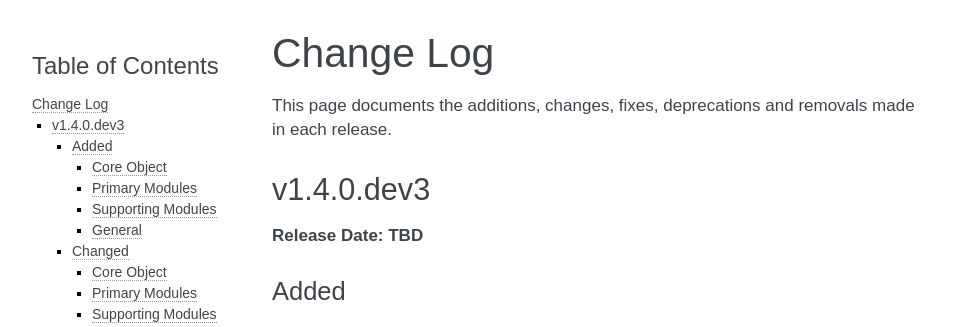
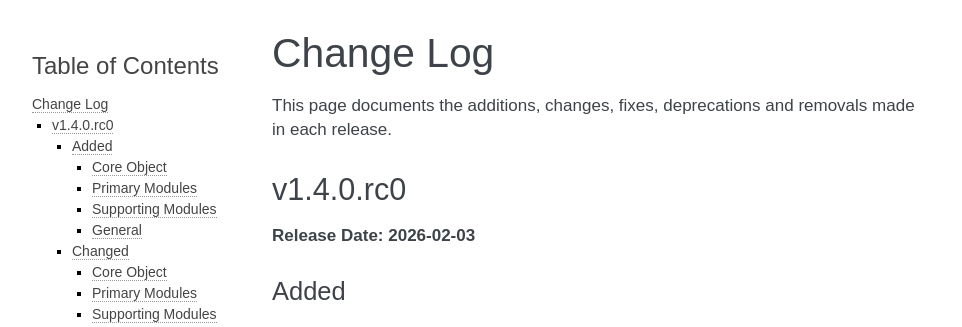
Before and after one commit to jeffshurtliff/salespyforce, a Sphinx documentation site: the page built from docs/changelog.rst, in a window 1280 px wide and 1400 px high. Shown: the top 327 px of the window, without its empty margins (148-1110 px from the left). Built offline with Sphinx 7.4.7, drawn with Linux system fonts in a browser that asks for light colours; some of the changed text lies outside the part shown.

Commit message:
Changed version to 1.4.0.rc0

```diff
--- a/docs/changelog.rst
+++ b/docs/changelog.rst
@@ -3,10 +3,10 @@ Change Log
 ##########
 This page documents the additions, changes, fixes, deprecations and removals made in each release.
 
-***********
-v1.4.0.dev3
-***********
-**Release Date: TBD**
+**********
+v1.4.0.rc0
+**********
+**Release Date: 2026-02-03**
 
 Added
 =====
--- a/pyproject.toml
+++ b/pyproject.toml
@@ -1,6 +1,6 @@
 [project]
 name = "salespyforce"
-version = "1.4.0.dev3"
+version = "1.4.0.rc0"
 description = "A Python toolset for performing Salesforce API calls"
 readme = "README.md"
 requires-python = ">=3.9,<4.0"
```
Also changed, not shown: other parts of docs/changelog.rst (+1 -1 lines).
